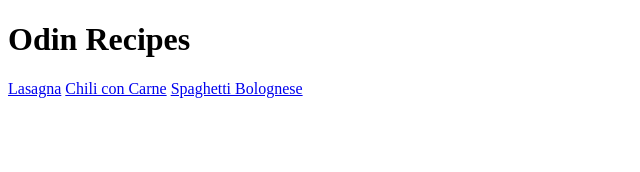
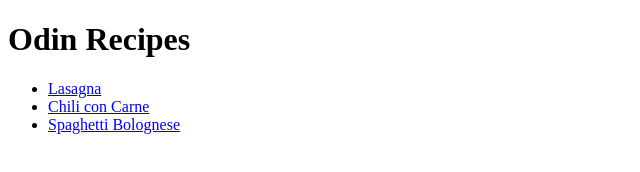
Before and after one commit to Hinkakan/odin-recipes, a plain HTML site: page index.html in a window 1280 px wide. Shown: the whole page, without its empty margins (0-640 px from the left). Drawn offline with Linux system fonts and the light colour scheme.

Commit message:
Added the recipes to a list so they are more ordered

```diff
--- a/index.html
+++ b/index.html
@@ -7,8 +7,10 @@
     </head>
     <body>
         <h1>Odin Recipes</h1>
-        <a href="./recipes/lasagna.html" target="_blank" rel="noopener noreferrer">Lasagna</a>
-        <a href="./recipes/chiliconcarne.html" target="_blank" rel="noopener noreferrer">Chili con Carne</a>
-        <a href="./recipes/bolognese.html" target="_blank" rel="noopener noreferrer">Spaghetti Bolognese</a>
+        <ul>
+            <li><a href="./recipes/lasagna.html" target="_blank" rel="noopener noreferrer">Lasagna</a></li>
+            <li><a href="./recipes/chiliconcarne.html" target="_blank" rel="noopener noreferrer">Chili con Carne</a></li>
+            <li><a href="./recipes/bolognese.html" target="_blank" rel="noopener noreferrer">Spaghetti Bolognese</a></li>
+        </ul>
     </body>
 </html>
```
